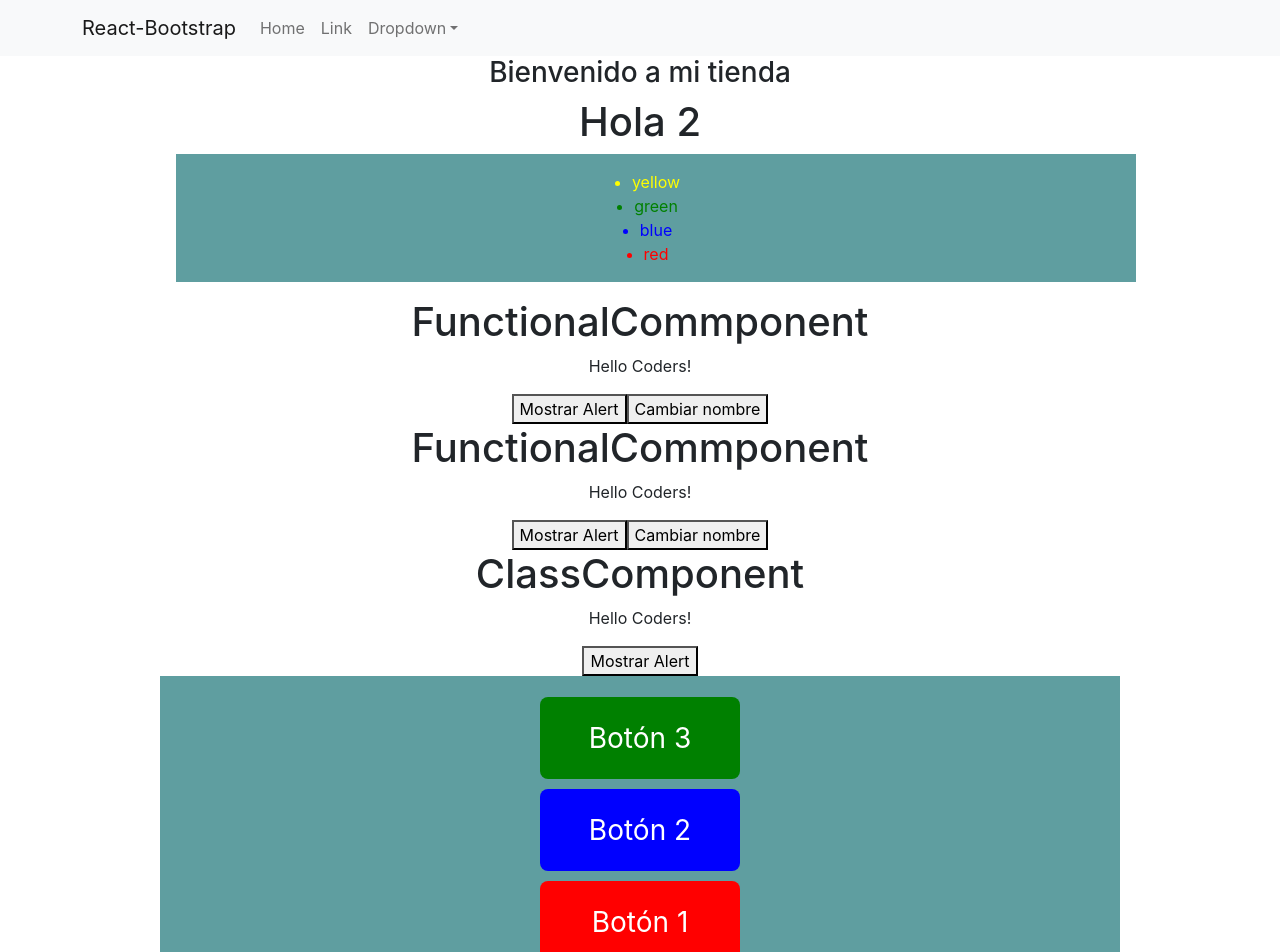
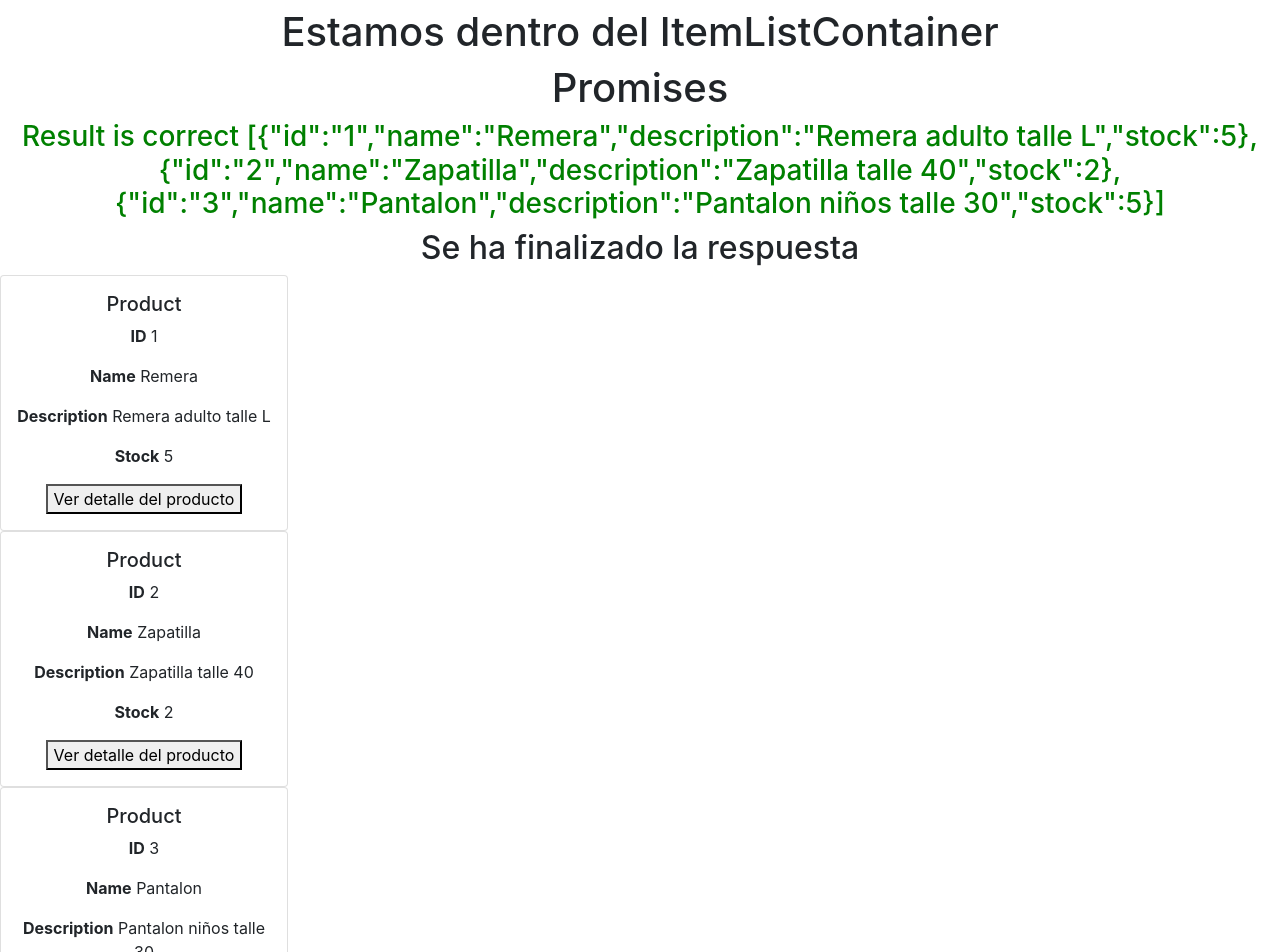
Before and after one commit to leotangram/coders-class-22955, a React (Create React App) app: page / in a window 1280 px wide. Shown: the top 952 px of the page. Built offline with nearby package versions, Linux system fonts and the light colour scheme.

Commit message:
Class 6 - Promises, async & MAP

```diff
--- a/src/App.js
+++ b/src/App.js
@@ -1,93 +1,16 @@
-import { useState } from "react";
 import "./App.css";
-import NavBar from "./components/nav-bar/NavBar";
-import FunctionalCommponent from "./components/functional-component/FunctionalCommponent";
-import ClassComponent from "./components/class-component/ClassComponent";
-import CustomButton from "./components/custom-button/CustomButton";
-import { Item } from "./components/item/Item";
-import Container from "./layouts/Container";
-import { Modal } from "react-bootstrap";
+import { products } from "./data/products";
+import ProductList from "./components/product-list/ProductList";
 import ItemListContainer from "./layouts/item-list-container/ItemListContainer";
 
-const hello = "Coders!";
-
-const themes = ["red", "blue", "green", "yellow"];
-
 function App() {
-  const [name, setName] = useState("");
-  const [showModal, setShowModal] = useState(false);
-
-  const showMessage = () => {
-    alert(`Hola ${hello}`);
-  };
-
-  const handleClickButton = (nameButton) => setName(nameButton);
-
   return (
-    <>
-      <div className="App">
-        <NavBar />
-        <ItemListContainer greeting="Bienvenido a mi tienda">
-          <h1>
-            Hola {name} {1 + 1}
-          </h1>
-          <ul>
-            <Container>
-              {themes.map((theme) => (
-                <Item key={theme} color={theme} item={theme} />
-              ))}
-            </Container>
-          </ul>
-          <FunctionalCommponent
-            hello={hello}
-            setName={setName}
-            showMessage={showMessage}
-          />
-          <FunctionalCommponent
-            hello={hello}
-            setName={setName}
-            showMessage={showMessage}
-          />
-          <ClassComponent hello={hello} showMessage={showMessage} />
-          <Container>
-            <CustomButton
-              action={() => handleClickButton("Juan")}
-              className="parent-button"
-              color="red"
-              name="Botón 1"
-            />
-            <CustomButton
-              action={() => handleClickButton("Pedro")}
-              className="parent-button"
-              color="blue"
-              name="Botón 2"
-            />
-            <CustomButton
-              action={() => setShowModal(true)}
-              color="green"
-              className="parent-button"
-              name="Botón 3"
-            />
-          </Container>
-        </ItemListContainer>
-      </div>
-      {showModal && (
-        <Modal.Dialog>
-          <Modal.Header closeButton>
-            <Modal.Title>Modal title</Modal.Title>
-          </Modal.Header>
-
-          <Modal.Body>
-            <p>Modal body text goes here.</p>
-          </Modal.Body>
-
-          <Modal.Footer>
-            <CustomButton action={() => setShowModal(false)} name="Close" />
-            <CustomButton name="Save changes" />
-          </Modal.Footer>
-        </Modal.Dialog>
-      )}
-    </>
+    <div className="App">
+      <ItemListContainer>
+        <h1>Estamos dentro del ItemListContainer</h1>
+        <ProductList products={products} />
+      </ItemListContainer>
+    </div>
   );
 }
 
--- a/src/components/class-component/ClassComponent.js
+++ b/src/components/class-component/ClassComponent.js
@@ -1,6 +1,10 @@
 import { Component } from "react";
 
 class ClassComponent extends Component {
+  // componentDidMount() {
+  //   console.log("Hola, se renderizó este componente de clase, por primera vez");
+  // }
+
   render() {
     const { hello, showMessage } = this.props;
 
--- a/src/components/functional-component/FunctionalCommponent.js
+++ b/src/components/functional-component/FunctionalCommponent.js
@@ -1,5 +1,17 @@
-const FunctionalCommponent = ({ hello, setName, showMessage }) => {
+import { useEffect } from "react";
+
+const FunctionalCommponent = ({ hello, setName, showMessage, name }) => {
   const handleName = () => setName("Leo");
+
+  useEffect(() => {
+    return () => {
+      console.log("Componente destruido");
+    };
+  }, []);
+
+  // useEffect(() => {
+  //   setName(Math.random().toString());
+  // }, [name]);
 
   return (
     <div>
--- /dev/null
+++ b/src/components/product-list/ProductList.css
@@ -0,0 +1,6 @@
+.successMessage {
+  color: green;
+}
+.errorMessages {
+  color: red;
+}
--- /dev/null
+++ b/src/components/product-list/ProductList.js
@@ -0,0 +1,65 @@
+import { useEffect, useState } from "react";
+import { promises } from "../../helpers/promises";
+import Product from "../product/Product";
+import "./ProductList.css";
+
+const Promises = ({ products }) => {
+  const [message, setMessage] = useState("");
+  const [isSuccess, setIsSuccess] = useState(false);
+  const [isLoading, setIsLoading] = useState(true);
+  const [isFinished, setIsFinished] = useState(false);
+  const [currentProducts, setCurrentProducts] = useState([]);
+
+  useEffect(() => {
+    if (products) {
+      promises(
+        products,
+        setMessage,
+        setIsSuccess,
+        setIsLoading,
+        setIsFinished,
+        setCurrentProducts
+      );
+    }
+  }, [products]);
+
+  /**
+   * REFERENCE TO THEN & CATCH
+   */
+  // task
+  //   .then(
+  //     (result) => {
+  //       console.log(`Result is correct ${result}`);
+  //       setMessage(`Result is correct ${result}`);
+  //       setIsSuccess(true);
+  //     }
+  //     // (error) => {
+  //     //   console.log(`Error: ${error}`);
+  //     //   setMessage(`Error: ${error}`);
+  //     //   setIsSuccess(false);
+  //     // }
+  //   )
+  //   .catch((error) => {
+  //     console.log(`Error in progress ${error}`);
+  //   })
+  //   .finally(() => {
+  //     setIsFinished(true);
+  //     setIsLoading(false);
+  //   });
+
+  return (
+    <div>
+      <h1>Promises</h1>
+      <h3 className={isSuccess ? "successMessage" : "errorMessages"}>
+        {message}
+      </h3>
+      {isLoading && <h3>Loading...</h3>}
+      {isFinished && <h2>Se ha finalizado la respuesta</h2>}
+      {currentProducts.map((product) => (
+        <Product key={product.id} {...product} />
+      ))}
+    </div>
+  );
+};
+
+export default Promises;
--- /dev/null
+++ b/src/components/product/Product.js
@@ -0,0 +1,33 @@
+import React from "react";
+import { Card } from "react-bootstrap";
+
+const Product = ({ id, name, description, stock }) => {
+  const handleShowProductClick = () => {
+    console.log(`Product ${id} clicked`);
+  };
+
+  return (
+    <Card style={{ width: "18rem" }}>
+      <Card.Body>
+        <Card.Title>Product</Card.Title>
+        <Card.Text>
+          <strong>ID</strong> {id}
+        </Card.Text>
+        <Card.Text>
+          <strong>Name</strong> {name}
+        </Card.Text>
+        <Card.Text>
+          <strong>Description</strong> {description}
+        </Card.Text>
+        <Card.Text>
+          <strong>Stock</strong> {stock}
+        </Card.Text>
+        <button onClick={handleShowProductClick}>
+          Ver detalle del producto
+        </button>
+      </Card.Body>
+    </Card>
+  );
+};
+
+export default Product;
--- /dev/null
+++ b/src/data/products.js
@@ -0,0 +1,10 @@
+export const products = [
+  { id: "1", name: "Remera", description: "Remera adulto talle L", stock: 5 },
+  { id: "2", name: "Zapatilla", description: "Zapatilla talle 40", stock: 2 },
+  {
+    id: "3",
+    name: "Pantalon",
+    description: "Pantalon niños talle 30",
+    stock: 5,
+  },
+];
--- /dev/null
+++ b/src/helpers/promises.js
@@ -0,0 +1,32 @@
+export const promises = (
+  products,
+  setMessage,
+  setIsSuccess,
+  setIsLoading,
+  setIsFinished,
+  setCurrentProducts
+) => {
+  const productsResponse = new Promise((resolve, reject) => {
+    // Synchronous code
+    setTimeout(() => {
+      resolve(products);
+    }, 3000);
+    // reject("This petition is rejected");
+  });
+
+  productsResponse
+    .then((result) => {
+      setMessage(`Result is correct ${JSON.stringify(result)}`);
+      setIsSuccess(true);
+      setCurrentProducts(result);
+    })
+    .catch((error) => {
+      console.log(`Error in progress ${error}`);
+      setMessage(`Error: ${error}`);
+      setIsSuccess(false);
+    })
+    .finally(() => {
+      setIsFinished(true);
+      setIsLoading(false);
+    });
+};
--- a/src/layouts/item-list-container/ItemListContainer.js
+++ b/src/layouts/item-list-container/ItemListContainer.js
@@ -1,6 +1,20 @@
-import React from "react";
+import React, { useEffect } from "react";
 
-const ItemListContainer = ({ children, greeting }) => {
+const ItemListContainer = ({ children, greeting, name }) => {
+  console.log("Solo log");
+
+  useEffect(() => {
+    console.log("Sin dependencias");
+  });
+
+  useEffect(() => {
+    console.log("Con dependencias vacías");
+  }, []);
+
+  useEffect(() => {
+    console.log("Con dependencias");
+  }, [name]);
+
   return (
     <div>
       <h3>{greeting}</h3>
```
